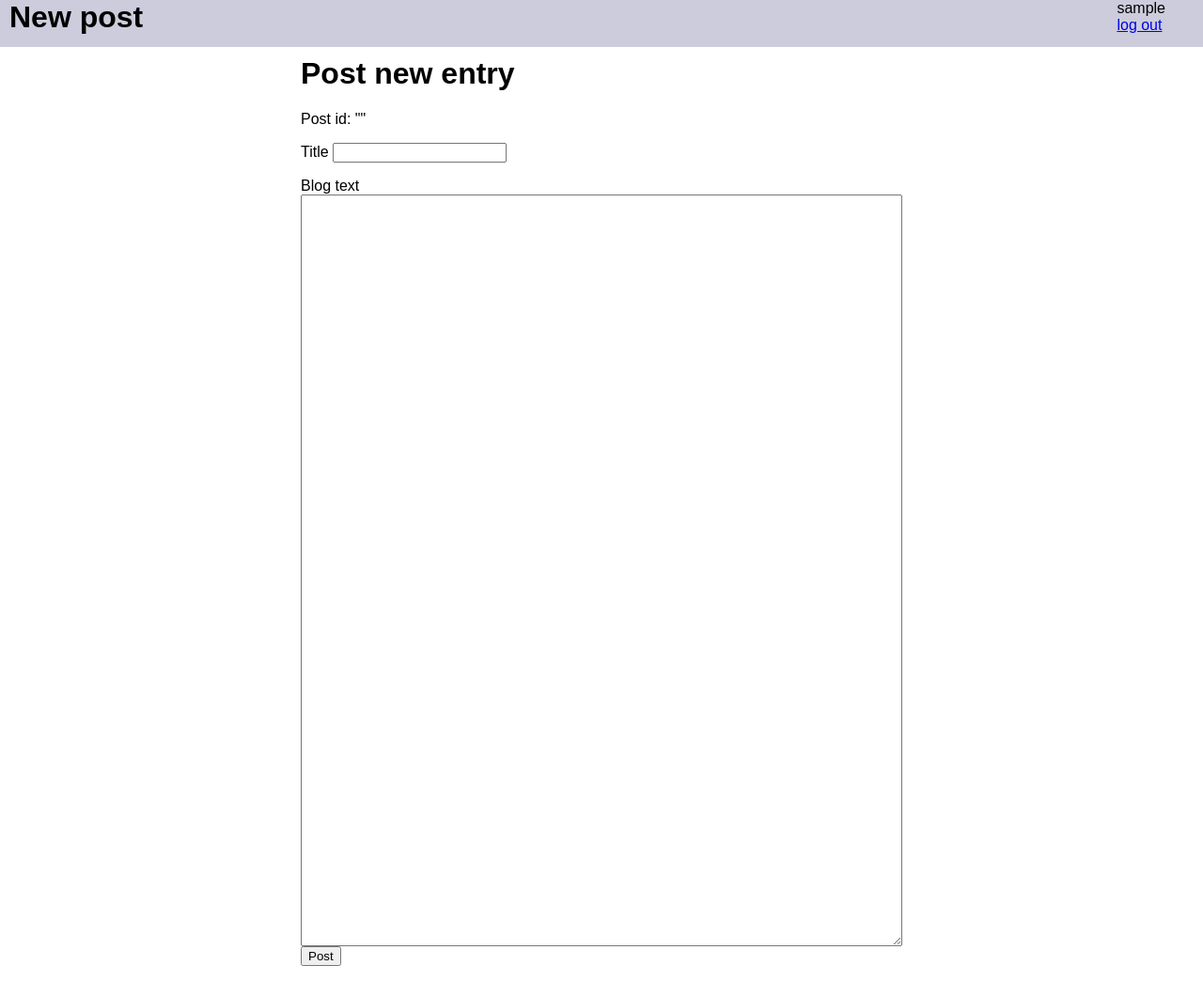
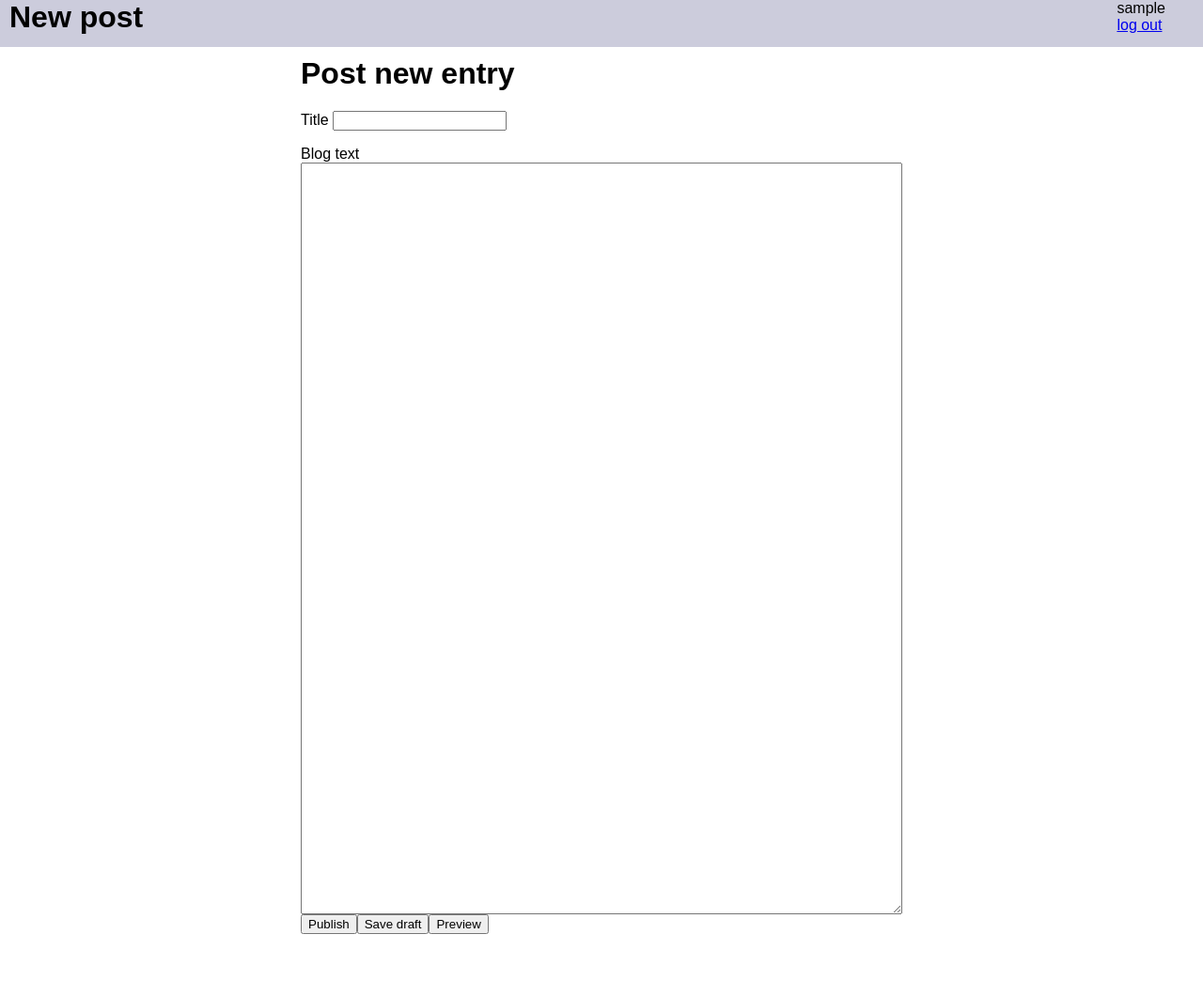
Before and after one commit to mousetail/2ID60WebApp, a Django app: page /post in a window 1280 px wide. Shown: the whole page at 94% size. After the commit the page ends 994 px from the top, so only its background shows below. Run offline with Django 3.2, Linux system fonts and the light colour scheme; the visitor is signed in with stand-in values (Sample User, id 1); data that the repository does not hold is empty.

Commit message:
reorgenized post function

```diff
--- a/blog/index.py
+++ b/blog/index.py
@@ -1,15 +1,28 @@
 from django.shortcuts import render, get_object_or_404
 from django.urls import reverse
-from django.http import HttpResponse, HttpResponseRedirect
+from django.http import HttpResponse, HttpResponseRedirect, HttpResponseForbidden
 from django.contrib.auth.decorators import login_required
 from django.utils import timezone
+from django.utils.html import escape
 
 from .models import BlogPost
 from . import viewbase
 
 
+def format_paragraph(content, max=-1):
+    paras = content.split("\r\n\r\n")
+    output = ""
+    for i, par in enumerate(paras):
+        if i == max:
+            break
+        output += "<p>"+escape(par) + "</p>"
+    return output
+
+
 def index(request, message=""):
-    posts = BlogPost.objects.filter(date_published__lte=timezone.now()).order_by("date_published").all().reverse()[:10]
+    posts = BlogPost.objects.filter(
+        date_published__lte=timezone.now()
+    ).filter(blog_published__exact=True).order_by("date_published").all().reverse()[:10]
 
     message = message.replace("_", " ")
     contents = [(i.blog_content[:600], i.author.username, i.blog_title, str(i.id)) for i in posts]
@@ -22,9 +35,66 @@ def index(request, message=""):
 @login_required
 def postEntry(request, pk=None):
     postID = request.POST.get("editID", pk)
+    postType = request.POST.get("pubType", "")
     postTitle = request.POST.get("title", "")
     postContent = request.POST.get("content", "")
-    if postID != "":
+    published = False
+    preview = ""
+    if postID is None and postType == "":  # new blog page
+        try:
+            post = BlogPost.objects.filter(author__exact=request.user).get(blog_published__exact=False)
+            return HttpResponseRedirect("/post/" + str(post.id))  # if user still has draft, redirect to it
+        except BlogPost.DoesNotExist:
+            postTitle = ""
+            postContent = ""
+            pass
+    elif postID is not None and postType == "":  # opening edit screen for old post
+        post = get_object_or_404(BlogPost, id=postID)
+        postTitle = post.blog_title
+        postContent = post.blog_content
+        published = post.blog_published
+    elif postID is None and postType in ("publish", "draft"):  # publishing post
+        post = BlogPost()
+        post.author = request.user
+        post.blog_title = postTitle
+        post.blog_content = postContent
+        post.date_modified = timezone.now()
+        post.date_published = timezone.now() + timezone.timedelta(days=100)
+        if postType == "publish":
+            post.blog_published = True
+            post.date_published = timezone.now()
+            published = True
+        post.save()
+        if postType == "publish":
+            return HttpResponseRedirect("/view/" + str(postID))
+    elif postID is not None and postType == "publish" or postType == "draft":  # publishing edit
+        post = get_object_or_404(BlogPost, id=postID)
+        if post.author != request.user:
+            return HttpResponseRedirect("/home/you_do_not_have_permission_to_perform_this_action")
+        if postTitle != "" and postContent != "":
+            post.blog_title = postTitle
+            post.blog_content = postContent
+            post.date_modified = timezone.now()
+            post.blog_published = post.blog_published or postType == "publish"
+            published = post.blog_published
+            post.save()
+            postID = post.id
+            if postType == "publish":
+                if not post.blog_published:
+                    post.date_published = timezone.now()
+            return HttpResponseRedirect("/view/"+str(post.id))
+    elif postType == "preview":  # do nothing, fix preview
+        preview = format_paragraph(postContent)
+
+    return render(request, "newPost.html",
+                  {'postID': postID or "",
+                   'preview': preview,
+                   'postTitle': postTitle,
+                   'published': published,
+                   'postContent': postContent,
+                   **viewbase.viewbase(request)})
+
+    """if postID != "":
         try:
             post = BlogPost.objects.get(id=postID)
             if postTitle == "" and postContent == "":
@@ -36,37 +106,27 @@ def postEntry(request, pk=None):
         post = None
     if "" not in (postTitle, postContent):
         if post is None:
-            post = BlogPost()
-            post.author = request.user
-            post.blog_title = postTitle
-            post.blog_content = postContent
-            post.date_modified = timezone.now()
-            post.date_published = timezone.now()
-            post.save()
-            postID = post.id
+
         elif post.author == request.user:
             post.blot_title = postTitle
             post.blog_content = postContent
             post.date_modified = timezone.now()
             post.save()
         else:
-            pass
-
-    return render(request, "newPost.html",
-                  {'postID': postID or "",
-                   'postTitle': postTitle,
-                   'postContent': postContent,
-                   **viewbase.viewbase(request)})
+            pass"""
 
 
 def viewEntry(request, num):
     post = get_object_or_404(BlogPost, id=num)
+    if not post.blog_published and post.author != request.user:
+        return HttpResponseForbidden("you can not view this page")
     context = {
         "title": post.blog_title,
         "authorname": post.author.username,
         "pubdate": post.date_published.strftime("%d/%m/%Y %I:%M%p"),
         "moddate": post.date_modified.strftime("%d/%m/%Y %I:%M%p"),
-        "content": post.blog_content.split("\r\n\r\n"),
+        "content": format_paragraph(post.blog_content),
+        "post_id": num,
         **viewbase.viewbase(request)
     }
     return render(request, "viewPost.html", context)
--- a/blog/models.py
+++ b/blog/models.py
@@ -6,7 +6,7 @@ from django.contrib.auth.models import User
 class BlogPost(models.Model):
     blog_content = models.TextField()
     blog_title = models.CharField(max_length=200)
-    blog_published = models.BooleanField(default=True)
+    blog_published = models.BooleanField(default=False)
     author = models.ForeignKey(User, on_delete=models.SET_NULL, null=True)
     date_published = models.DateTimeField()
     date_modified = models.DateTimeField()
--- a/blog/static/blog/style.css
+++ b/blog/static/blog/style.css
@@ -105,7 +105,7 @@ textarea {
 
 .context {
     float: left;
-    padding: 20px;
+    padding: 20px 20px 20px 0px;
 }
 
 .context small {
--- /dev/null
+++ b/blog/static/scripts/newPost.js
@@ -0,0 +1,11 @@
+$("#publish").on("click", function() {
+    $("#id_pubType").attr("value", "publish");
+});
+
+$("#draft").on("click", function() {
+    $("#id_pubType").attr("value", "draft");
+})
+
+$("#preview").on("click", function() {
+    $("#id_pubType").attr("value", "preview");
+})
--- a/blog/templates/newPost.html
+++ b/blog/templates/newPost.html
@@ -5,19 +5,33 @@
 {% block title %}New post{% endblock %}
 
 {% block content %}
+{% if preview %}
+    <h1>Preview</h1>
+    {% autoescape off %}
+    {{ preview }}
+    {% endautoescape %}
+{% endif %}
 <h1>Post new entry</h1>
 <form method="POST">
     {% csrf_token %}
-    <p>Post id: "{{ postID }}"</p>
-    <input type="hidden" name="editID" value="{{ postID }}">
+    <input type="hidden" name="pubType" id="id_pubType" value="publish"/>
+    {% if postID %}
+    <input type="hidden" name="editID" value="{{ postID }}"/>
+    {% endif %}
     <p><label for="id_title">Title</label>
     <input type="text" name="title" id="id_title" value="{{ postTitle }}"/></p>
     <label for="id_content">Blog text</label>
     <textarea name="content" id="id_content">{{ postContent }}</textarea>
-    <button type="submit">Post</button>
+    <div class="flex">
+        <button type="submit" id="publish">Publish</button>
+        {% if not published %}
+        <button type="submit" id="draft">Save draft</button>
+        {% endif %}
+        <button type="submit" id="preview">Preview</button>
+    </div>
 </form>
 {% endblock %}
 
 {% block scripts %}
-
+<script src="{% static 'scripts/newPost.js' %}" defer></script>
 {% endblock %}
```
Also changed, not shown: blog/templates/viewPost.html (+10 -4 lines), blog/migrations/0004_auto_20171204_1152.py (added).
